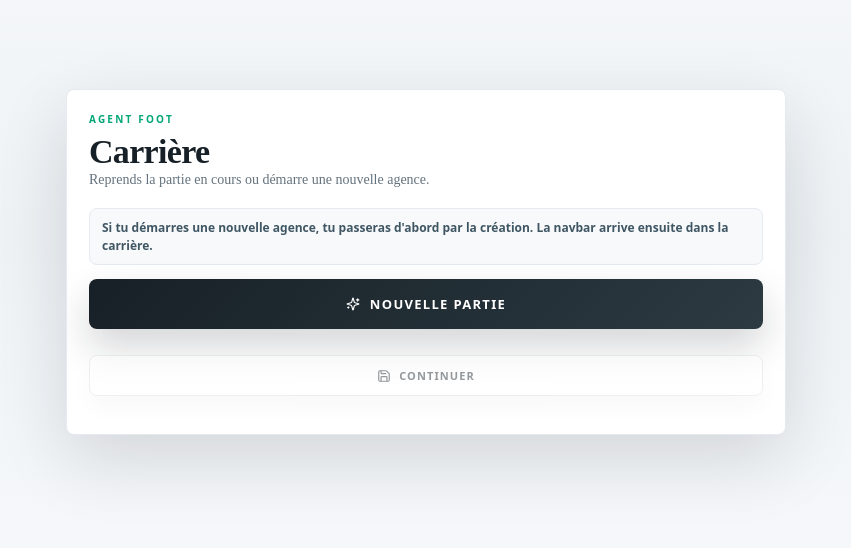
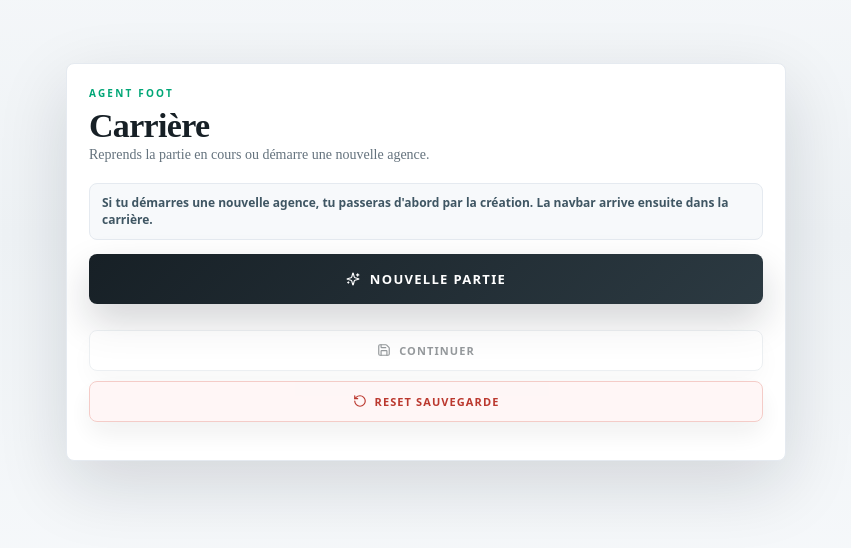
Before and after one commit to Fixi0/AgentGame, a React (Vite) app: page / in a window 1280 px wide. Shown: the part 134-682 px from the top of the page, without its empty margins (214-1065 px from the left). Built offline with nearby package versions, Linux system fonts and the light colour scheme.

Commit message:
Keep reset button visible and route to onboarding

```diff
--- a/src/App.jsx
+++ b/src/App.jsx
@@ -1077,22 +1077,7 @@ export default function FootballAgentGame() {
     });
   };
 
-  const handleHardResetGame = async () => {
-    setState(createFreshState());
-    setSavePreview(null);
-    setHasSave(false);
-    setConfirmDialog(null);
-    setSaveMenuOpen(true);
-    setView('dashboard');
-    showToast('Sauvegarde effacée', 'success');
-    try {
-      await clearLocalGameProgress();
-    } catch {
-      // Keep UI responsive even if local DB cleanup is blocked.
-    }
-  };
-
-  const handleNewGame = () => {
+  const launchNewGame = async (clearExistingSave = false) => {
     const freshState = createFreshState();
     setConfirmDialog(null);
     setHasSave(false);
@@ -1102,6 +1087,19 @@ export default function FootballAgentGame() {
     setView('dashboard');
     setSaveMenuOpen(false);
     showToast('Nouvelle partie', 'success');
+    if (clearExistingSave) {
+      try {
+        await clearLocalGameProgress();
+      } catch {
+        // Keep UI responsive even if local DB cleanup is blocked.
+      }
+    }
+  };
+
+  const handleHardResetGame = () => launchNewGame(true);
+
+  const handleNewGame = () => {
+    launchNewGame(false);
   };
 
   const startNegotiation = (player, type) => {
--- a/src/components/SaveMenu.jsx
+++ b/src/components/SaveMenu.jsx
@@ -49,12 +49,10 @@ export default function SaveMenu({ hasSave, savePreview, onContinue, onNewGame,
             <Save size={14} />
             {continueLabel}
           </button>
-          {hasSave && (
-            <button type="button" onPointerUp={trigger(onReset)} onClick={trigger(onReset)} style={{ ...S.secBtn, color: '#b42318', marginBottom: 0, background: '#fff6f6', borderColor: '#f3c7c2' }}>
-              <RotateCcw size={14} />
-              EFFACER LA SAUVEGARDE
-            </button>
-          )}
+          <button type="button" onPointerUp={trigger(onReset)} onClick={trigger(onReset)} style={{ ...S.secBtn, color: '#b42318', marginBottom: 0, background: '#fff6f6', borderColor: '#f3c7c2', opacity: hasSave ? 1 : 0.9 }}>
+            <RotateCcw size={14} />
+            RESET SAUVEGARDE
+          </button>
         </div>
         {savePreview && (
           <div style={S.objCard}>
```
